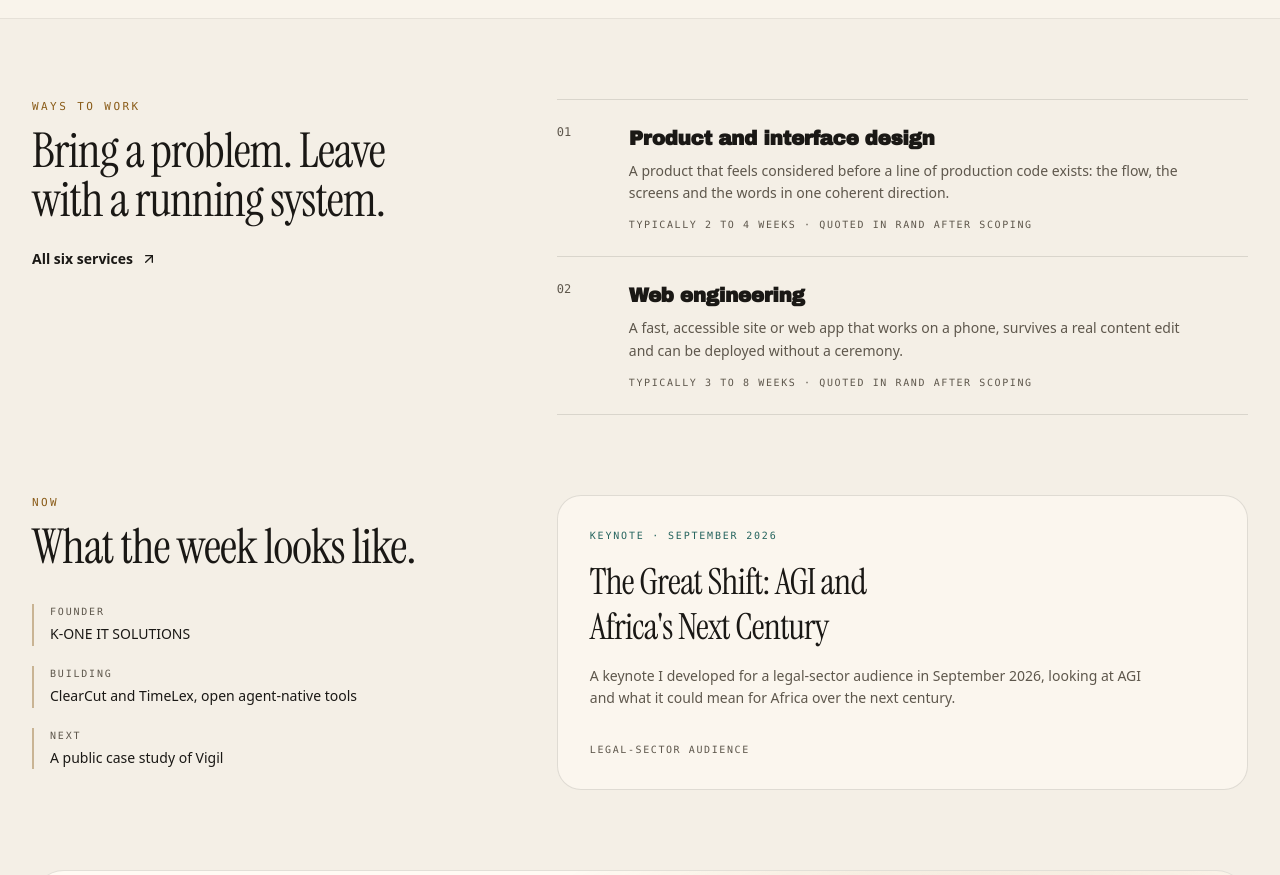
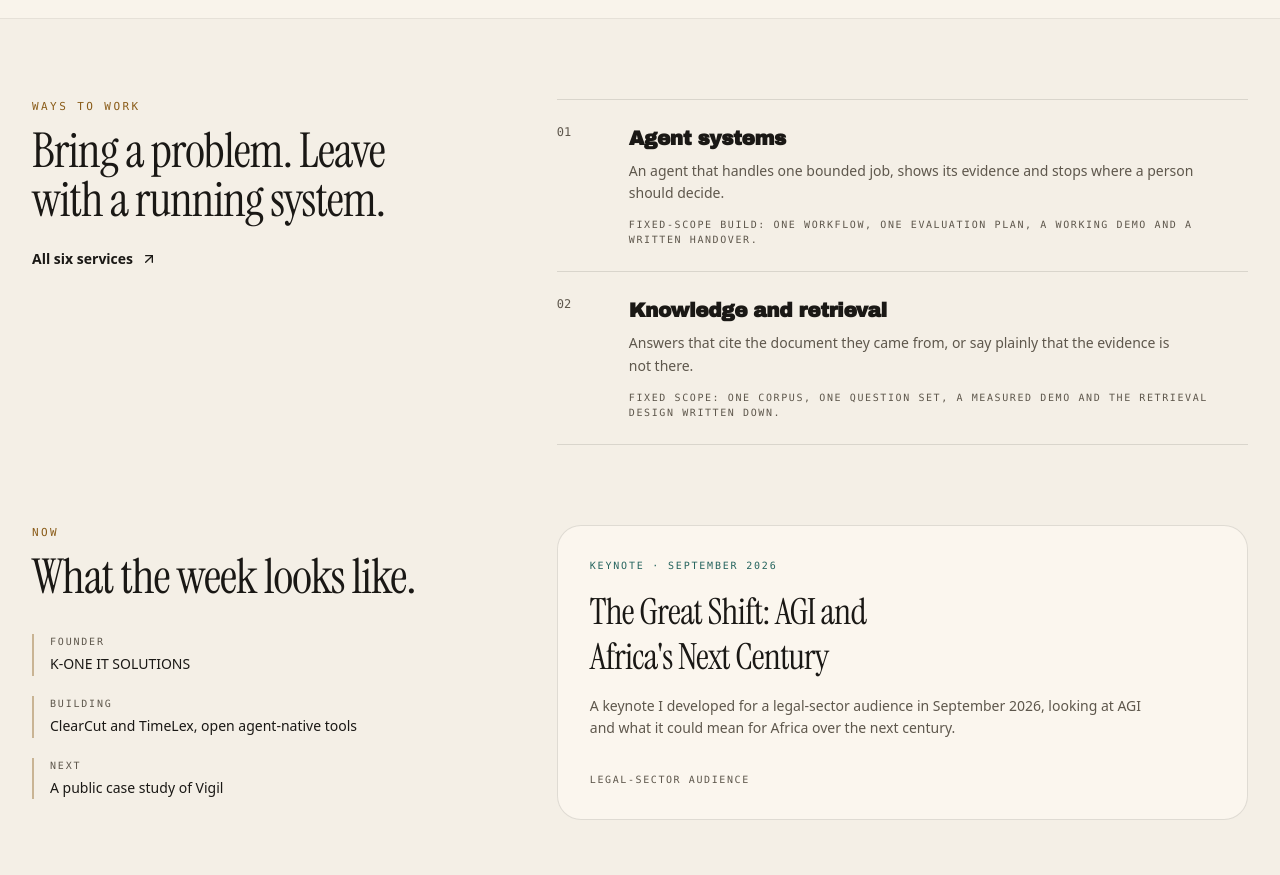
Before and after one commit to konethegreat/konethegreat.github.io, a React (Vite) app: page / in a window 1280 px wide. Shown: the part 2040-2915 px from the top of the page. Built offline with nearby package versions, Linux system fonts and the light colour scheme.

Commit message:
feat: rewrite services data for the six offers

```diff
--- a/src/data/services.ts
+++ b/src/data/services.ts
@@ -1,100 +1,245 @@
-import type { Service } from "./types"
+import type {
+  EngagementModel,
+  ProcessStep,
+  Service,
+  ServiceFaq,
+  ServiceHonesty,
+} from "./types"
 
 export const services: Service[] = [
   {
-    id: "product-design",
-    title: "Product and interface design",
-    promise:
-      "A product that feels considered before a line of production code exists: the flow, the screens and the words in one coherent direction.",
-    deliverables: [
-      "Discovery notes and a one-page product brief",
-      "User flows and a clickable prototype",
-      "A visual direction with type, colour and layout rules",
-      "A build-ready handoff, or the build itself",
+    id: "agent-systems",
+    title: "Agent systems",
+    outcome:
+      "An agent that handles one bounded job, shows its evidence and stops where a person should decide.",
+    included: [
+      "Tool use and MCP servers where they earn their place",
+      "A human sign-off gate before anything consequential",
+      "Evaluation cases, prompt-injection fencing and hard cost caps",
+      "A run record an operator can follow",
     ],
-    bestFor: "New products, founder ideas and interfaces that feel heavier than they should.",
-    timeline: "Typically 2 to 4 weeks",
-    from: "Quoted in rand after scoping",
-    icon: "compass",
+    fits: "A real workflow, data clean enough to ground answers and a low tolerance for invented ones.",
+    proof: [
+      { label: "Vigil", slug: "vigil" },
+      { label: "SA-JAS", slug: "sa-jas" },
+      { label: "ClearCut", slug: "clearcut" },
+    ],
+    shape: "Fixed-scope build: one workflow, one evaluation plan, a working demo and a written handover.",
+    icon: "agents",
   },
   {
-    id: "web-engineering",
-    title: "Web engineering",
-    promise:
-      "A fast, accessible site or web app that works on a phone, survives a real content edit and can be deployed without a ceremony.",
-    deliverables: [
-      "A responsive React or static build",
-      "Accessibility and performance checks",
-      "Content structure you can edit",
-      "Deployment and a short handover",
+    id: "knowledge-retrieval",
+    title: "Knowledge and retrieval",
+    outcome:
+      "Answers that cite the document they came from, or say plainly that the evidence is not there.",
+    included: [
+      "Hybrid keyword and vector retrieval fused by rank",
+      "Grounded answers with visible sources",
+      "Document and email pipelines with permissions",
+      "An abstain rule and an evaluation set",
     ],
-    bestFor: "Portfolios, studio sites, product frontends and internal tools.",
-    timeline: "Typically 3 to 8 weeks",
-    from: "Quoted in rand after scoping",
-    icon: "code",
+    fits: "Teams sitting on documents, policies or case files that people cannot search well.",
+    proof: [
+      { label: "Vigil", slug: "vigil" },
+      { label: "Reservoir", slug: "reservoir" },
+    ],
+    shape: "Fixed scope: one corpus, one question set, a measured demo and the retrieval design written down.",
+    icon: "retrieval",
   },
   {
-    id: "design-systems",
-    title: "Design systems and UI vaults",
-    promise:
-      "One set of tokens and components, documented well enough that the next screen does not start from a blank file.",
-    deliverables: [
-      "Design tokens for colour, type, spacing and motion",
-      "A component inventory with real states",
-      "Usage rules and a contribution guide",
-      "A live catalogue, optionally with an API or MCP surface",
+    id: "product-engineering",
+    title: "Product engineering",
+    outcome:
+      "A web product that works on a phone, survives a real content edit and can be deployed without ceremony.",
+    included: [
+      "Product flow and interface direction",
+      "A responsive React or full-stack build",
+      "APIs, data models and access rules",
+      "Accessibility and performance checks",
     ],
-    bestFor: "Teams with several screens, several hands or a growing AI-assisted codebase.",
-    timeline: "Typically 3 to 6 weeks",
-    from: "Quoted in rand after scoping",
-    icon: "layers",
+    fits: "Founders, studios and teams that need a working product, not a deck.",
+    proof: [
+      { label: "MuniSolve ZA", slug: "munisolve" },
+      { label: "SA-JAS", slug: "sa-jas" },
+      { label: "UI Vault", slug: "ui-vault" },
+      { label: "K-ONE", slug: "k-one" },
+    ],
+    shape: "Fixed-scope build: a usable first release, a deployment target and a handover session.",
+    icon: "product",
   },
   {
-    id: "applied-ai",
-    title: "Applied AI tools",
-    promise:
-      "An agent or retrieval system that does a bounded job, shows its evidence and stops where a person should decide.",
-    deliverables: [
-      "A scoped use case and an evaluation plan",
-      "Retrieval, tools or an agent loop where they earn their place",
-      "Human review, audit and cost controls",
-      "A working demo, not a slide",
+    id: "sovereign-ai",
+    title: "Sovereign and local-first AI",
+    outcome:
+      "AI that runs on your machine or inside your country, with data handling you can explain to a regulator.",
+    included: [
+      "Local models with Ollama and LM Studio",
+      "Bring-your-own-key provider seams",
+      "POPIA-aware data handling and residency notes",
+      "Fallbacks for quality and cost",
     ],
-    bestFor: "Teams with a real workflow, clean enough data and a low tolerance for invented answers.",
-    timeline: "Typically 4 to 10 weeks",
-    from: "Quoted in rand after scoping",
-    icon: "spark",
+    fits: "Legal, health, public-sector and any team whose data cannot leave a boundary.",
+    proof: [
+      { label: "Vigil", slug: "vigil" },
+      { label: "TimeLex", slug: "timelex" },
+      { label: "Reservoir", slug: "reservoir" },
+    ],
+    shape: "A proof of concept first, then a fixed-scope build if the quality holds.",
+    icon: "local",
   },
   {
-    id: "documentation",
-    title: "Technical documentation and handover",
-    promise:
-      "The decisions, interfaces and failure modes written down, so the system can be maintained by someone who was not in the room.",
-    deliverables: [
-      "Architecture decision records",
-      "API, event and data contracts",
-      "A threat model and operational notes",
-      "A handover session and a reading path",
+    id: "cloud-delivery",
+    title: "Cloud delivery and operations",
+    outcome:
+      "A deployed system you can watch, with a repeatable release path and a rollback that has been tried.",
+    included: [
+      "Docker images and a CI pipeline",
+      "A chosen deploy target",
+      "Monitoring, logs and alerting",
+      "A runbook and a rollback path",
     ],
-    bestFor: "Codebases with one author, inherited systems and teams preparing for an audit.",
-    timeline: "Typically 1 to 4 weeks",
-    from: "Quoted in rand after scoping",
-    icon: "book",
+    fits: "Projects that work locally and need to survive real traffic, or systems that have outgrown a manual deploy.",
+    proof: [
+      { label: "ClearCut", slug: "clearcut" },
+      { label: "MuniSolve ZA", slug: "munisolve" },
+      { label: "K-ONE", slug: "k-one" },
+    ],
+    shape: "Fixed-scope delivery: one environment, one pipeline, one runbook, then support if you want it.",
+    icon: "cloud",
   },
   {
-    id: "rescue",
-    title: "Rescue and refactor",
-    promise:
-      "A careful pass over a codebase that has become hard to change, with the risky parts named before anything is rewritten.",
-    deliverables: [
-      "A read-only audit with evidence",
-      "A prioritised risk and debt map",
-      "A staged refactor plan",
-      "The first slice, implemented and tested",
+    id: "audits-docs",
+    title: "Technical audits and documentation",
+    outcome:
+      "The architecture, risks and decisions written down, so someone who was not in the room can maintain the system.",
+    included: [
+      "An architecture review with evidence",
+      "ADRs and interface contracts",
+      "A threat model and risk map",
+      "A handover pack and a walkthrough",
     ],
-    bestFor: "Projects that shipped fast and now need a steadier base.",
-    timeline: "Audit in 1 to 2 weeks, then staged",
-    from: "Quoted in rand after scoping",
-    icon: "wrench",
+    fits: "Inherited systems, codebases with one author and teams preparing for an audit or a handover.",
+    proof: [
+      { label: "TimeLex", slug: "timelex" },
+      { label: "Vigil", slug: "vigil" },
+      { label: "ClearCut", slug: "clearcut" },
+    ],
+    shape: "A read-only audit first, then a fixed-scope documentation or remediation slice.",
+    icon: "quality",
   },
 ]
+
+export const engagementModels: EngagementModel[] = [
+  {
+    id: "fixed",
+    name: "Fixed-scope build",
+    detail:
+      "A defined outcome with a written scope, a demo and a handover. Best when the problem is clear enough to cost.",
+    rhythm: "One scope, one delivery",
+  },
+  {
+    id: "partner",
+    name: "Monthly partner",
+    detail:
+      "A standing block of engineering time, a short written plan at the start of the cycle and a demo at the end.",
+    rhythm: "Plan, build, show",
+  },
+  {
+    id: "audit",
+    name: "Two-week audit",
+    detail:
+      "A read-only review of architecture, security and delivery, ending in a prioritised report.",
+    rhythm: "Read, test, report",
+  },
+  {
+    id: "advisory",
+    name: "Advisory",
+    detail:
+      "A scheduled conversation for a team that is already building and wants a second opinion before the next commitment.",
+    rhythm: "Ask, decide, move",
+  },
+]
+
+export const processSteps: ProcessStep[] = [
+  {
+    id: "discover",
+    name: "Discover",
+    detail: "One or two conversations about the problem, the people, the constraints and the real deadline.",
+  },
+  {
+    id: "design",
+    name: "Design",
+    detail: "A written scope, the shape of the system, the risks and what is explicitly out of scope.",
+  },
+  {
+    id: "build",
+    name: "Build",
+    detail: "Small commits, tests where they matter and a running increment every week.",
+  },
+  {
+    id: "prove",
+    name: "Prove",
+    detail: "A working demo, the tests behind the claims and the evidence that the result holds.",
+  },
+  {
+    id: "hand-over",
+    name: "Hand over",
+    detail: "A written handover pack, a walkthrough and a named owner for the system after launch.",
+  },
+]
+
+export const serviceHonesty: ServiceHonesty[] = [
+  {
+    id: "does",
+    title: "What K-ONE does",
+    items: [
+      "Build agent systems with a human gate before anything irreversible.",
+      "Ground retrieval in real documents and show the source.",
+      "Ship full-stack products with the tests and handover to match.",
+      "Run local models when data cannot leave the machine or the country.",
+    ],
+  },
+  {
+    id: "does-not",
+    title: "What K-ONE does not do",
+    items: [
+      "Call a system production-ready before it has been verified.",
+      "Copy unlicensed work or hide an attribution.",
+      "Claim client work that is not public.",
+      "Take a project where a specialist is clearly the better choice.",
+    ],
+  },
+  {
+    id: "specialist",
+    title: "When a specialist is the better choice",
+    items: [
+      "Independent penetration testing and formal security certification.",
+      "Large-scale model training and GPU operations.",
+      "Round-the-clock site reliability for a large estate.",
+      "Legal, tax or accounting advice. I build the tools; the professionals sign the opinion.",
+    ],
+  },
+]
+
+export const serviceFaq: ServiceFaq[] = [
+  {
+    q: "Can you work with an existing codebase?",
+    a: "Yes. I start read-only: architecture, risks and the parts that are hard to change. Nothing is rewritten before that picture is agreed.",
+  },
+  {
+    q: "How is the price set?",
+    a: "After a short scoping conversation, in rand. The quote follows the scope. If the scope changes, the quote changes in writing.",
+  },
+  {
+    q: "Who owns the code?",
+    a: "You do, once the work is paid for. Third-party dependencies keep their own licenses.",
+  },
+  {
+    q: "Do you work remotely?",
+    a: "Yes. I am in Johannesburg on SAST and work with teams in other time zones.",
+  },
+  {
+    q: "What happens if it is not a fit?",
+    a: "I say so early and point you to the kind of specialist who fits. A bad fit costs us both more than a no.",
+  },
+]
--- a/src/pages/HomePage.tsx
+++ b/src/pages/HomePage.tsx
@@ -59,9 +59,9 @@ export function HomePage() {
                 <span className="font-mono text-xs text-muted-foreground">0{index + 1}</span>
                 <div>
                   <h3 className="text-xl font-semibold">{service.title}</h3>
-                  <p className="mt-2 max-w-xl text-sm leading-relaxed text-muted-foreground">{service.promise}</p>
+                  <p className="mt-2 max-w-xl text-sm leading-relaxed text-muted-foreground">{service.outcome}</p>
                   <p className="mt-3 font-mono text-[10px] uppercase tracking-[0.16em] text-muted-foreground">
-                    {service.timeline} · {service.from}
+                    {service.shape}
                   </p>
                 </div>
               </li>
```
Also changed, not shown: src/data/types.ts (+37 -6 lines), 1 other file (tests, documents, lock files or other folders).
